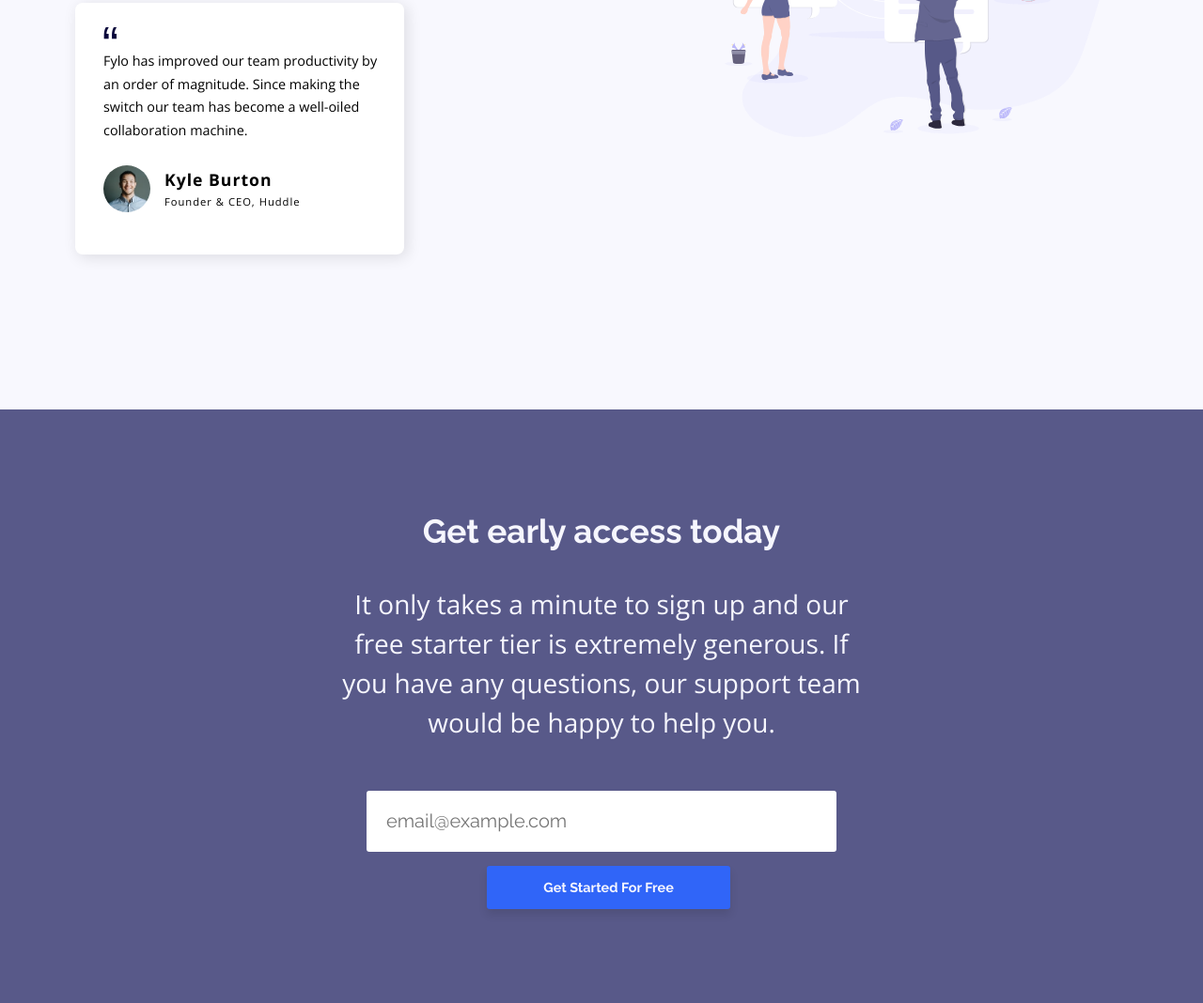
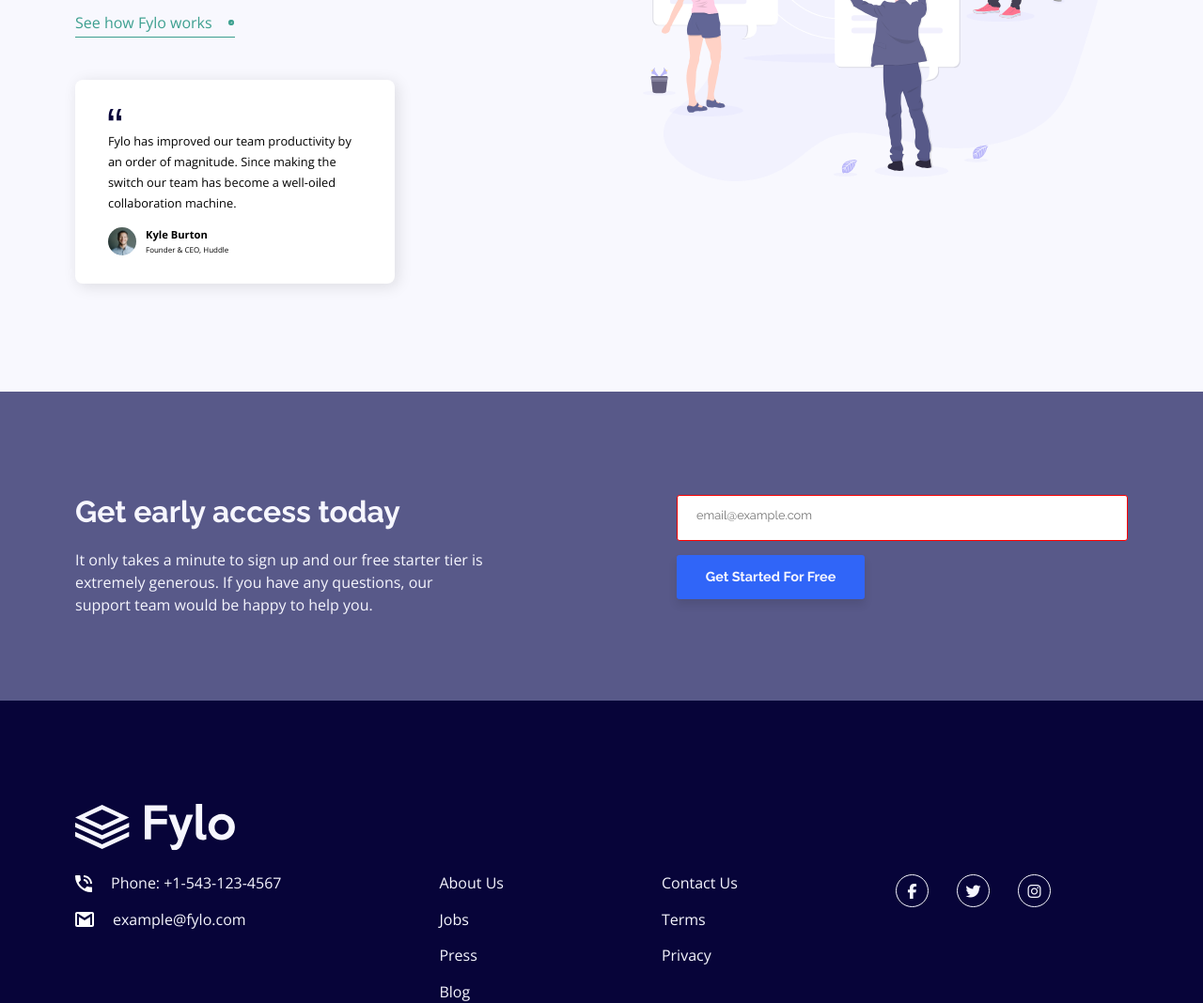
Before and after one commit to Samuel-Amaro/fylo-landing-page-with-two-column-layout, a plain HTML site: page index.html in a window 1280 px wide. Shown: the part 1233-2301 px from the top of the page at 94% size. Drawn offline with nearby package versions, Linux system fonts and the light colour scheme.

Commit message:
estilização pronta 3 breakpoints add

```diff
--- a/css/styles.css
+++ b/css/styles.css
@@ -398,6 +398,34 @@ body{
     text-align: center;
 }
 
+input[type="email"]:focus{
+    outline: none;
+}
+
+/**ACTIVE STATES**/
+
+.block-main__btn-get-start:hover{
+    opacity: 0.8;
+    cursor: pointer;
+}
+
+.block-main__item-nav:hover, .block-main__item-nav-social:hover{
+    color: var(--bright-blue);
+    border-color: var(--bright-blue);
+}
+
+.block-main__link-fylo-works:hover{ opacity: 0.6; }
+
+/**FORM VALIDATION**/
+
+input[type="email"]:invalid{
+    border: 1px solid red;
+}
+
+input[type="email"]:valid{
+    border: 1px solid greenyellow;
+}
+
 /**breakpoint 681px ou menos**/
 @media screen and (max-width: 681px) {
 
@@ -540,10 +568,10 @@ body{
 /**BREAKPOINT 1000px ou mais**/
 @media screen and (min-width: 1000px) {
     .block-main__section-featured{
-        background-size: 550% 100%;
+        background-size: 350% 100%;
         display: grid;
-        grid-template-columns: minmax(min-content, 655px) 1fr;
-        padding: 180px 80px 165px 80px;
+        grid-template-columns: minmax(min-content, 1fr) 1fr;/*minmax(min-content, 655px)*/
+        padding: 150px 80px 115px 80px;
     }
 
     .block-main__header{
@@ -557,7 +585,7 @@ body{
         padding: 45px 80px 0 80px;
         margin-bottom: 180px;
         display: grid;
-        grid-template-columns: minmax(min-content, 600px) 1fr;
+        grid-template-columns: minmax(min-content, 1fr) 1fr; /*minmax(min-content, 600px)*/
         align-items: center;
         justify-content: center;
         justify-items: center;
@@ -579,8 +607,6 @@ body{
 
     .block-main__description-intro{
         font-size: 1.1rem;
-        font-weight: 400;
-        line-height: 1.5;
         text-align: left;
         width: auto;
         padding: 0 20px 0 0;
@@ -596,6 +622,7 @@ body{
     .block-main__form-intro{
         display: flex;
         flex-flow: row wrap;
+        gap: 15px;
     }
 
     .block-main__input-email-top{
@@ -604,7 +631,7 @@ body{
         height: auto;
         padding: 15px 0 10px 20px;
         border-radius: 3px;
-        margin-bottom: 0;
+        margin-bottom: 10px;
     }
 
     .block-main__btn-get-start{
@@ -613,7 +640,8 @@ body{
         font-size: 0.9rem;
         padding: 15px 60px;
         border-radius: 3px;
-        margin-left: 15px;
+        margin-left: 0px;
+        margin-bottom: 10px;
     }
 
     .block-main__side-content-featured{
@@ -631,10 +659,10 @@ body{
 
     .block-main__description-featured{
         font-size: 1rem;
-        line-height: 1.5;
         text-align: left;
         margin-bottom: 18px;
-        width: 520px;
+        width: auto;
+        padding-right: 110px;
         color: rgb(0, 0, 0);
     }
 
@@ -655,24 +683,23 @@ body{
     .block-main__icon-link{
         text-decoration: none;
         padding: 0 0 0 0;
-        width: 16px;
-        height: 16px;
+        width: 8px;
+        height: 8px;
     }
 
     .block-main__testimonial{
-        width: 350px;
+        width: 340px;
         margin: 0 0;
-        padding: 25px 20px 45px 30px;
+        padding: 30px 35px 30px 35px;
         border-radius: 8px;
         box-shadow: 3px 3px 15px 1px rgba(0, 0, 0, 0.1);
     }
 
     .block-main__text-testimonial{
-        font-size: 0.9rem;
-        font-weight: 400;
-        line-height: 1.7;
-        margin-bottom: 25px;
+        font-size: 0.8rem;
+        margin-bottom: 15px;
         letter-spacing: normal;
+        font-weight: 500;
     }
 
     .block-main__icon-quotes{
@@ -681,4 +708,121 @@ body{
         height: 15px;
         margin-bottom: 10px;
     }
+
+    .block-main__image-profile{ width: 30px; }
+
+    .block-main__name-user{
+        font-size: 0.7rem;
+        letter-spacing: normal;
+        margin-bottom: 4px;
+    }
+
+    .block-main__activity-user{
+        font-size: 0.5rem;
+        letter-spacing: normal;
+    }
+
+    .block-main__profile{ gap: 10px; }
+
+    .block-main__section-sign-up{
+        padding: 110px 80px 90px 80px;
+        display: grid;
+        grid-template-columns: minmax(min-content, 490px) minmax(min-content, 480px);
+        gap: 18%;
+    }
+
+    .block-main__text-sign{
+        display: flex;
+        flex-flow: column wrap;
+        align-items: flex-start;
+        margin-bottom: 0px;
+    }
+
+    .block-main__title-sign{
+        font-size: 2rem;
+        text-align: left;
+        margin-bottom: 20px;
+    }
+
+    .block-main__description-sign{
+        font-size: 1rem;
+        text-align: left;
+        width: auto;
+    }
+
+    .block-main__input-email{
+        width: 100%;
+        height: auto;
+        padding: 14px 0px 18px 20px;
+        font-size: 0.8rem;
+    }
+
+    .block-main--modifier{
+        width: 200px;
+        margin: 0;
+        padding: 15px 20px;
+    }
+
+    .block-main__form-sign{
+        flex-flow: column wrap;
+        align-items: flex-start;
+    }
+
+    .block-main__footer{ padding: 110px 80px 80px 80px; }
+
+    .block-main__logo-footer{
+        width: 170px;
+        margin-bottom: 25px;
+    }
+
+    .block-main__text-contact{ font-size: 1rem; }
+
+    .block-main__icon-contact{ width: auto; }
+
+    .block-main__phone-contact .block-main__icon-contact{ width: auto; }
+
+    .block-main__phone-contact,
+    .block-main__email-contact{ gap: 20px; }
+
+    .block-main__phone-contact{ margin-bottom: 20px; }
+
+    .block-main__contact{
+        margin-bottom: 0px;
+        font-style: normal;
+    }
+
+    .block-main__nav-footer{ margin-bottom: 0px; }
+
+    .block-main__nav-footer:nth-child(3){ margin-bottom: 0px; }
+
+    .block-main__item-nav{
+        font-size: 1rem;
+        margin-bottom: 20px;
+    }
+
+    .block-main__item-nav-social{
+        font-size: 1rem;
+        padding: 10px;
+        width: 35px;
+        height: 35px;
+    }
+
+    .block-main__navs-links{
+        display: flex;
+        flex-flow: row wrap;
+        justify-content: flex-start;
+        align-items: flex-start;
+        gap: 15%;
+    }
 }
+
+/**BREAKPOINT DE 1000PX and 1132PX para footer**/
+@media screen and (min-width: 1000px) and (max-width: 1132px) {
+    .block-main__navs-links{
+        display: grid;
+        grid-template-columns: 1fr 1fr 1fr 1fr;
+        gap: 0;
+        justify-content: center;
+        justify-items: center;
+    }
+}
--- a/index.html
+++ b/index.html
@@ -38,9 +38,9 @@
         <article class="block-main__text-intro">
           <h1 class="block-main__title-intro">All your files in one secure location, accessible anywhere.</h1>
           <p class="block-main__description-intro">Fylo stores your most important files in one secure location. Access them wherever you need, share and collaborate with friends, family, and co-workers.</p>
-          <form class="block-main__form-intro">
-            <input type="email" class="block-main__input-email-top" placeholder="Enter your email..." name="email"/>
-            <input type="button" class="block-main__btn-get-start" name="btn-get-started" value="Get Started"/>
+          <form method="post" autocomplete="on" enctype="application/x-www-form-urlencoded" accept-charset="utf-8" class="block-main__form-intro" target="_self">
+            <input type="email" class="block-main__input-email-top" placeholder="Enter your email..." name="email" required/>
+            <input type="submit" class="block-main__btn-get-start" name="btn-get-started" value="Get Started"/>
           </form>
         </article>
       </div>
@@ -76,9 +76,9 @@
           <p class="block-main__description-sign">It only takes a minute to sign up and our free starter tier is extremely generous. If you have any questions, our support team would be happy to help you.</p>
         </article>
         <aside class="block-main__side-sign">
-          <form class="block-main__form-sign">
-            <input type="email" class="block-main__input-email" placeholder="email@example.com" name="email-sign"/>
-            <input type="button" class="block-main__btn-get-start block-main--modifier" name="btn-get-started" value="Get Started For Free"/>
+          <form method="post" enctype="application/x-www-form-urlencoded" accept-charset="utf-8" autocomplete="on"  class="block-main__form-sign">
+            <input type="email" class="block-main__input-email" placeholder="email@example.com" name="email-sign" required/>
+            <input type="submit" class="block-main__btn-get-start block-main--modifier" name="btn-get-started" value="Get Started For Free"/>
           </form>
         </aside>
       </div>
@@ -121,5 +121,6 @@
       </div>
     </footer>
   </div>
+
 </body>
 </html>
```
Also changed, not shown: printscreens/result-desktop-2.png (added), printscreens/result-desktop.png (added), printscreens/result-mobile.png (added), printscreens/result-tablets.png (added).
